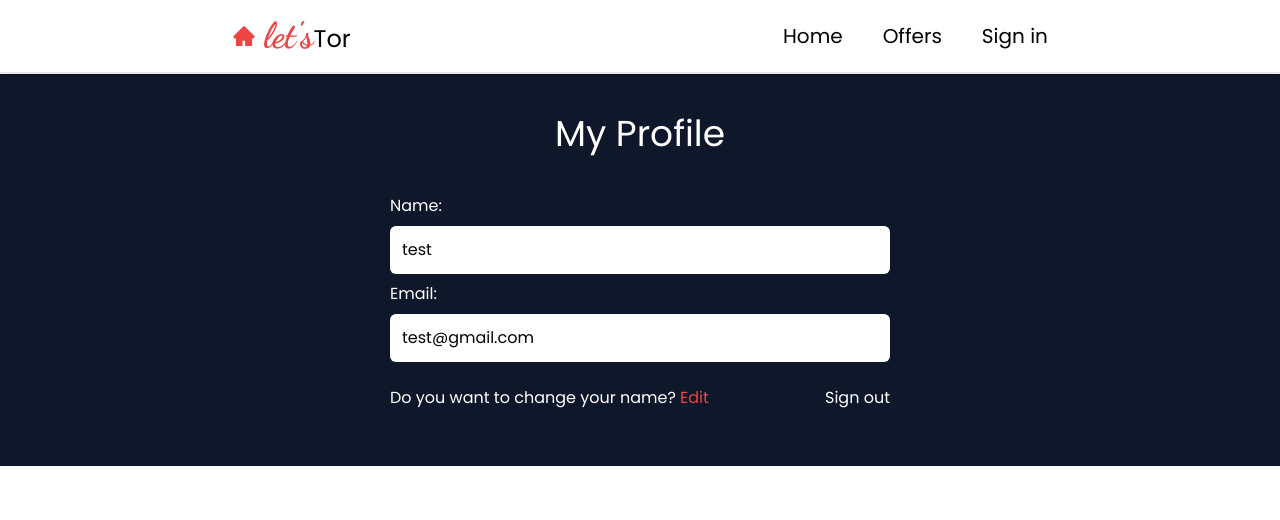
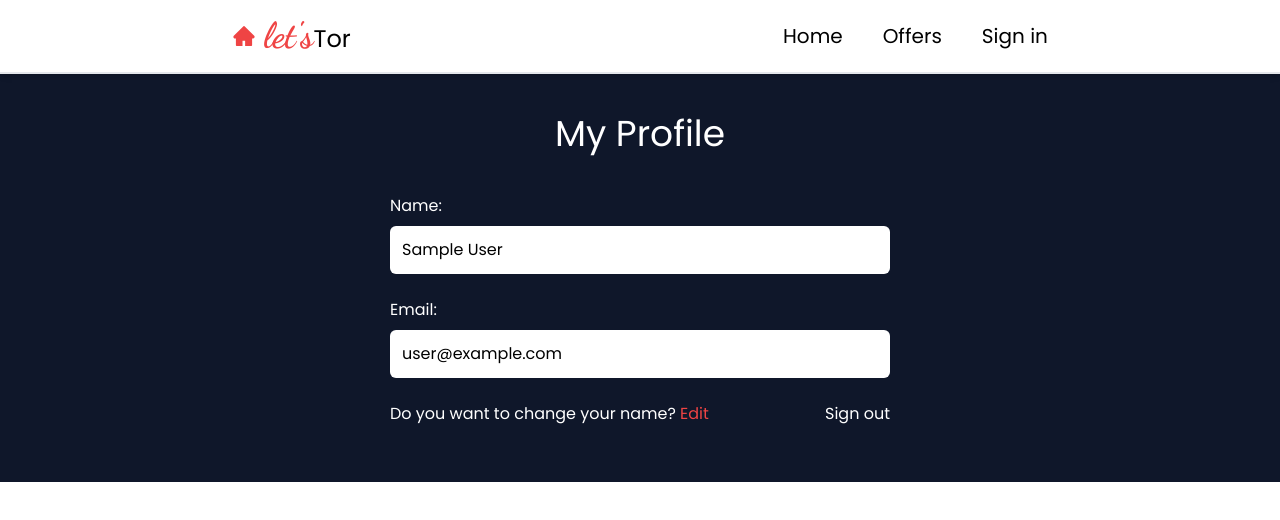
Before and after one commit to AzimiShaja/letstor, a React (Vite) app: page /profile in a window 1280 px wide. Shown: the top 520 px of the page. Built offline with nearby package versions, Linux system fonts and the light colour scheme; no server answers; sample sign-in values are in the browser's storage.

Commit message:
add edit functionality

```diff
--- a/src/components/PrivateRoute.jsx
+++ b/src/components/PrivateRoute.jsx
@@ -3,7 +3,7 @@ import { useAuthStatus } from "../hooks/useAuthStatus";
 export default function PrivateRoute() {
   const { loggedIn, checkingStatus } = useAuthStatus();
   if (checkingStatus) {
-    return <h3>sdfsdf</h3>;
+    return <h3>Loading....</h3>;
   }
   return loggedIn ? <Outlet /> : <Navigate to="/sign-in" />;
 }
--- a/src/pages/Profile.jsx
+++ b/src/pages/Profile.jsx
@@ -1,20 +1,51 @@
-import { getAuth } from "firebase/auth";
+import { getAuth, updateCurrentUser, updateProfile } from "firebase/auth";
+import { doc, updateDoc } from "firebase/firestore";
 import React from "react";
 import { useState } from "react";
 import { useNavigate } from "react-router-dom";
+import { toast } from "react-toastify";
 
 const Profile = () => {
   const auth = getAuth();
   const navigate = useNavigate();
+  const [changeDetail, setChangeDetail] = useState(false);
   const [formData, setFormData] = useState({
-    name: "test",
-    email: "test@gmail.com",
+    name: auth.currentUser.displayName,
+    email: auth.currentUser.email,
   });
 
   const logoutHandler = () => {
     auth.signOut();
     navigate("/");
   };
+  const onChangeHandler = (e) => {
+    setFormData((prev) => ({
+      ...prev,
+      [e.target.id]: [e.target.value],
+    }));
+  };
+
+  async function onSubmit() {
+    try {
+      if (auth.currentUser.displayName !== name) {
+        // update display name in firebase auth
+        await updateProfile(auth.currentUser, {
+          displayName: name,
+        });
+
+        // update name in the firestore
+
+        const docRef = doc(db, "users", auth.currentUser.uid);
+        await updateDoc(docRef, {
+          name,
+        });
+      }
+      toast.success("Profile details updated");
+    } catch (error) {
+      toast.error("Could not update the profile details");
+    }
+  }
+
   const { name, email } = formData;
   return (
     <>
@@ -25,15 +56,31 @@ const Profile = () => {
             <label className="text-white" htmlFor="">
               Name:
             </label>
-            <input type="text" id="name" value={name} />
-            <label className="text-white" htmlFor="">
+            <input
+              className={`${changeDetail ? "bg-red-200 focus:bg-red-200" : ""}`}
+              type="text"
+              id="name"
+              value={name}
+              disabled={!changeDetail}
+              onChange={onChangeHandler}
+            />
+            <label className="text-white mt-4" htmlFor="">
               Email:
             </label>
-            <input type="email" id="email" value={email} />
+            <input type="email" id="email" value={email} disabled />
             <div className="flex justify-between items-center my-4 max-md:flex-col gap-3">
               <p className="text-white text-center">
                 Do you want to change your name?
-                <span className="text-red-500 cursor-pointer"> Edit</span>{" "}
+                <span
+                  onClick={() => {
+                    changeDetail && onSubmit();
+                    setChangeDetail((prev) => !prev);
+                  }}
+                  className="text-red-500 cursor-pointer"
+                >
+                  {" "}
+                  {changeDetail ? "Apply change" : "Edit"}
+                </span>{" "}
               </p>
               <p
                 onClick={logoutHandler}
```
